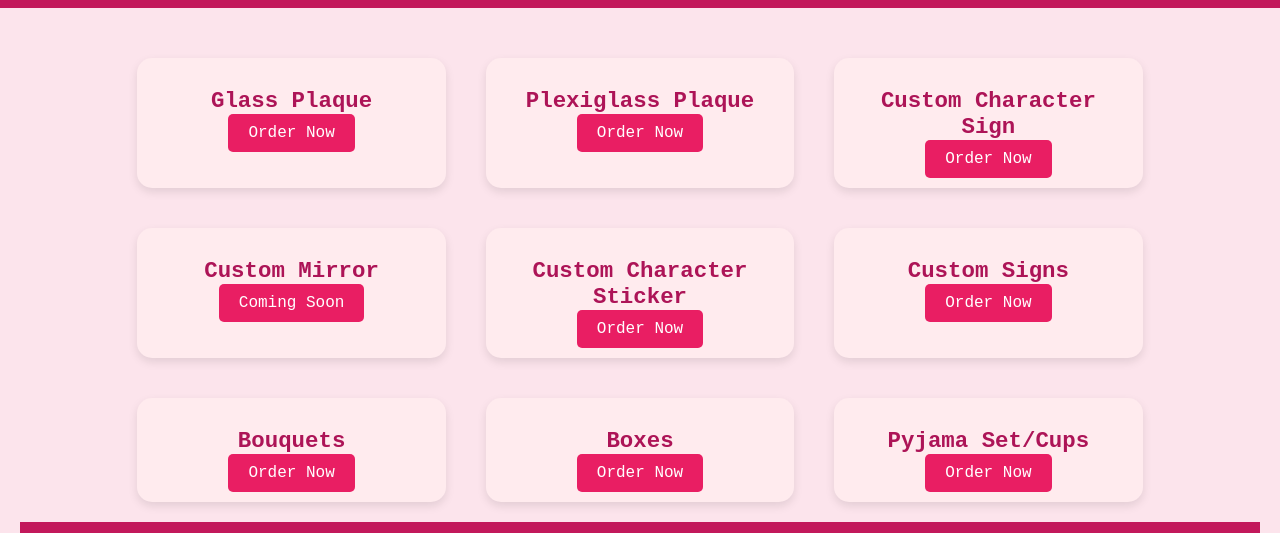
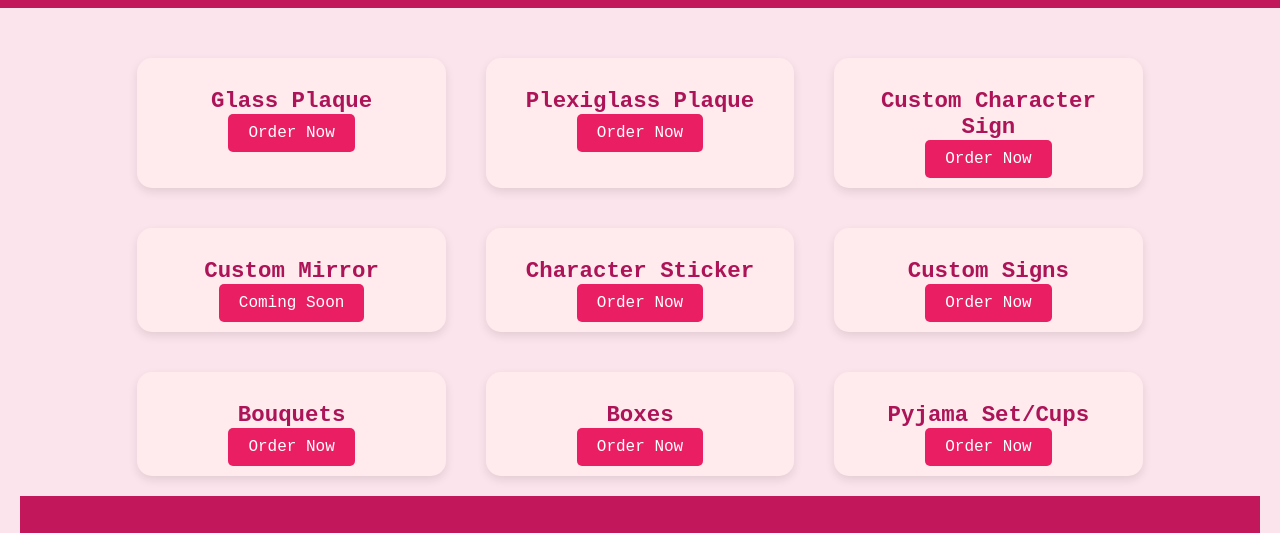
Before and after one commit to Nini280/Chicsaesthetic, a plain HTML site: page index.html in a window 1280 px wide. Shown: the part 106-639 px from the top of the page. Drawn offline with Linux system fonts and the light colour scheme.

Commit message:
Add files via upload

```diff
--- a/index.html
+++ b/index.html
@@ -40,7 +40,7 @@
     </div>
      <!-- Product 5-->
      <div class="product">
-        <h2>Custom Character Sticker</h2>
+        <h2>Character Sticker</h2>
         <a href="https://getformly.app/j8UnTr" class="order-btn">Order Now</a>
     </div>
      <!-- Product 6 -->
```
